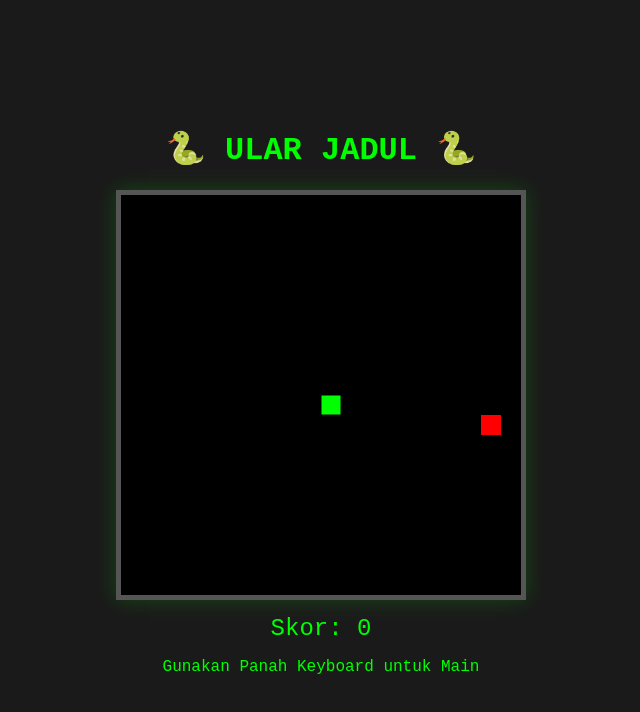
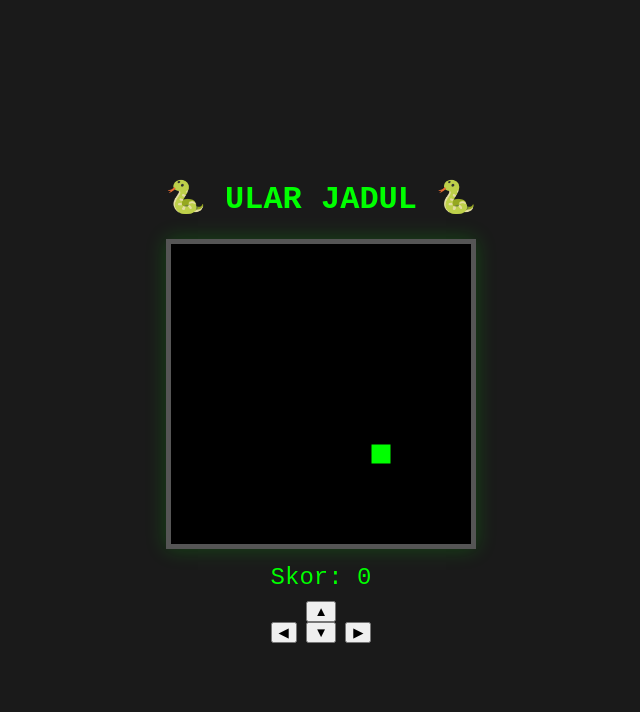
Before and after one commit to inspitted/Ular-testing-game, a plain HTML site: page index.html in a window 1280 px wide. Shown: the whole page, without its empty margins (319-959 px from the left). Drawn offline with Linux system fonts and the light colour scheme.

Commit message:
Update index.html

```diff
--- a/index.html
+++ b/index.html
@@ -1,16 +1,22 @@
 <!DOCTYPE html>
 <html>
 <head>
-    <title>Ular Legend</title>
-    <meta name="viewport" content="width=device-width, initial-scale=1.0">
+    <title>Ular Legend HP</title>
+    <meta name="viewport" content="width=device-width, initial-scale=1.0, maximum-scale=1.0, user-scalable=no">
     <link rel="stylesheet" href="style.css">
 </head>
 <body>
     <div class="game-container">
         <h1>🐍 ULAR JADUL 🐍</h1>
-        <canvas id="gameCanvas" width="400" height="400"></canvas>
+        <canvas id="gameCanvas" width="300" height="300"></canvas>
         <div id="scoreDisplay">Skor: 0</div>
-        <p>Gunakan Panah Keyboard untuk Main</p>
+
+        <div class="controls">
+            <button class="btn" onclick="control('UP')">▲</button><br>
+            <button class="btn" onclick="control('LEFT')">◀</button>
+            <button class="btn" onclick="control('DOWN')">▼</button>
+            <button class="btn" onclick="control('RIGHT')">▶</button>
+        </div>
     </div>
     <script src="script.js"></script>
 </body>
```
